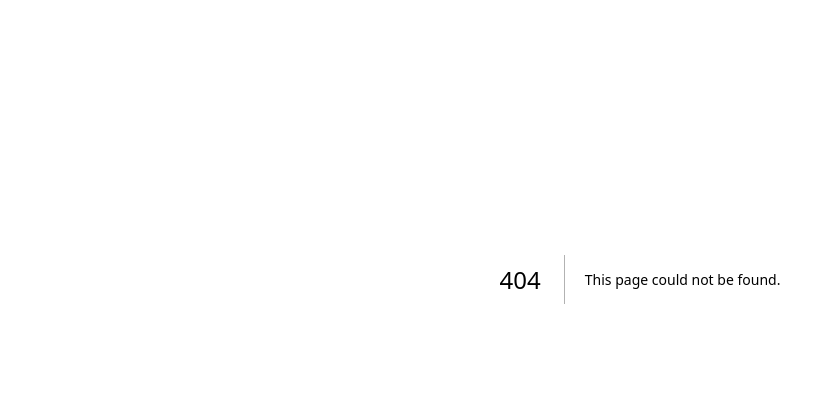
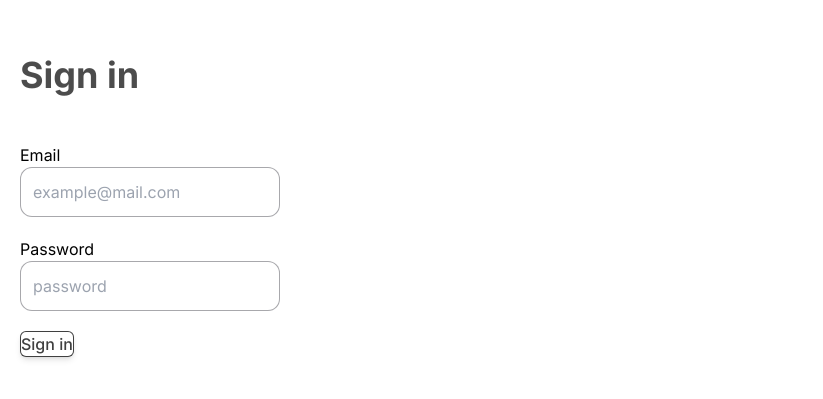
Before and after one commit to mmesomasaint/Leekstra, a Next.js app: page /auth/login in a window 1280 px wide. Before the commit this address had no page. Shown: the part 121-520 px from the top of the page, without its empty margins (0-823 px from the left). Built offline with nearby package versions, Linux system fonts and the light colour scheme; no server answers.

Commit message:
Feat: Build the login page

```diff
--- /dev/null
+++ b/app/auth/login/page.tsx
@@ -0,0 +1,63 @@
+'use client'
+import { useState, FormEvent } from 'react'
+import { useRouter } from 'next/navigation'
+import Button from '@/components/button'
+import logIn from '@/lib/auth/login'
+
+function Page() {
+  const [email, setEmail] = useState('')
+  const [password, setPassword] = useState('')
+  const router = useRouter()
+
+  const handleForm = async (e: FormEvent<HTMLFormElement>) => {
+    e.preventDefault()
+
+    const { error } = await logIn(email, password)
+
+    if (error) {
+      return
+    }
+
+    // else successful
+    return router.push('/dashboard')
+  }
+  return (
+    <>
+      <h1 className='mt-44 mb-12 text-4xl font-bold text-black/70 ml-5'>
+        Sign in
+      </h1>
+      <form
+        onSubmit={handleForm}
+        className='flex flex-col justify-start items-start gap-5 ml-5'
+      >
+        <label htmlFor='email'>
+          <p>Email</p>
+          <input
+            onChange={(e) => setEmail(e.target.value)}
+            required
+            type='email'
+            name='email'
+            id='email'
+            placeholder='example@mail.com'
+            className='border border-zinc-600/50 rounded-xl p-3 focus:outline-blue-500/50'
+          />
+        </label>
+        <label htmlFor='password'>
+          <p>Password</p>
+          <input
+            onChange={(e) => setPassword(e.target.value)}
+            required
+            type='password'
+            name='password'
+            id='password'
+            placeholder='password'
+            className='border border-zinc-600/50 rounded-xl p-3 focus:outline-blue-500/50'
+          />
+        </label>
+        <Button type='submit'>Sign in</Button>
+      </form>
+    </>
+  )
+}
+
+export default Page
```
